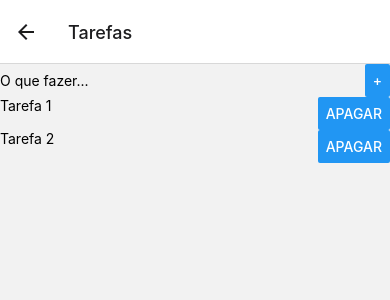
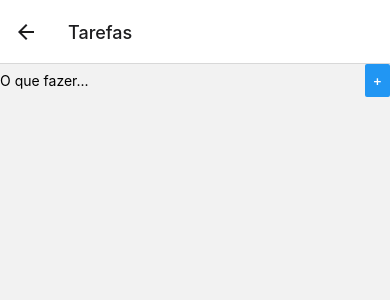
Before and after one commit to hotel-eme/tp-web, a React Native app: screen / in a window 390 px wide. Both pictures are taken after a click on the button "TAREFAS". Shown: the top 300 px of the page. Built offline with nearby package versions, Linux system fonts and the light colour scheme.

Commit message:
Adiciona tarefas usando a interface

```diff
--- a/src/screens/15.Tarefas.js
+++ b/src/screens/15.Tarefas.js
@@ -12,21 +12,24 @@ function Tarefa({ descricao }) {
 
 export function TarefasScreen() {
   const [novaTarefa, setNovaTarefa] = useState(null);
+  const [tarefas, setTarefas] = useState([]);
 
-  const tarefas = [
-    "Tarefa 1",
-    "Tarefa 2",
-  ];
+  function adicionaTarefa() {
+    // Atualiza coleção de tarefas
+    setTarefas([...tarefas, {
+      descricao: novaTarefa,
+    }]);
+  }
 
   return (
     <View>
       <View style={{flex: 1, flexDirection: 'row' }}>
         <TextInput style={{flexGrow: 1}} placeholder="O que fazer..." onChangeText={setNovaTarefa} />
-        <Button title="+" />
+        <Button title="+" onPress={adicionaTarefa} />
       </View>
       <View>
         {tarefas.map(function (tarefa, i) {
-          return <Tarefa key={i} descricao={tarefa} />
+          return <Tarefa key={i} descricao={tarefa.descricao} />
         })}
       </View>
     </View>
```
